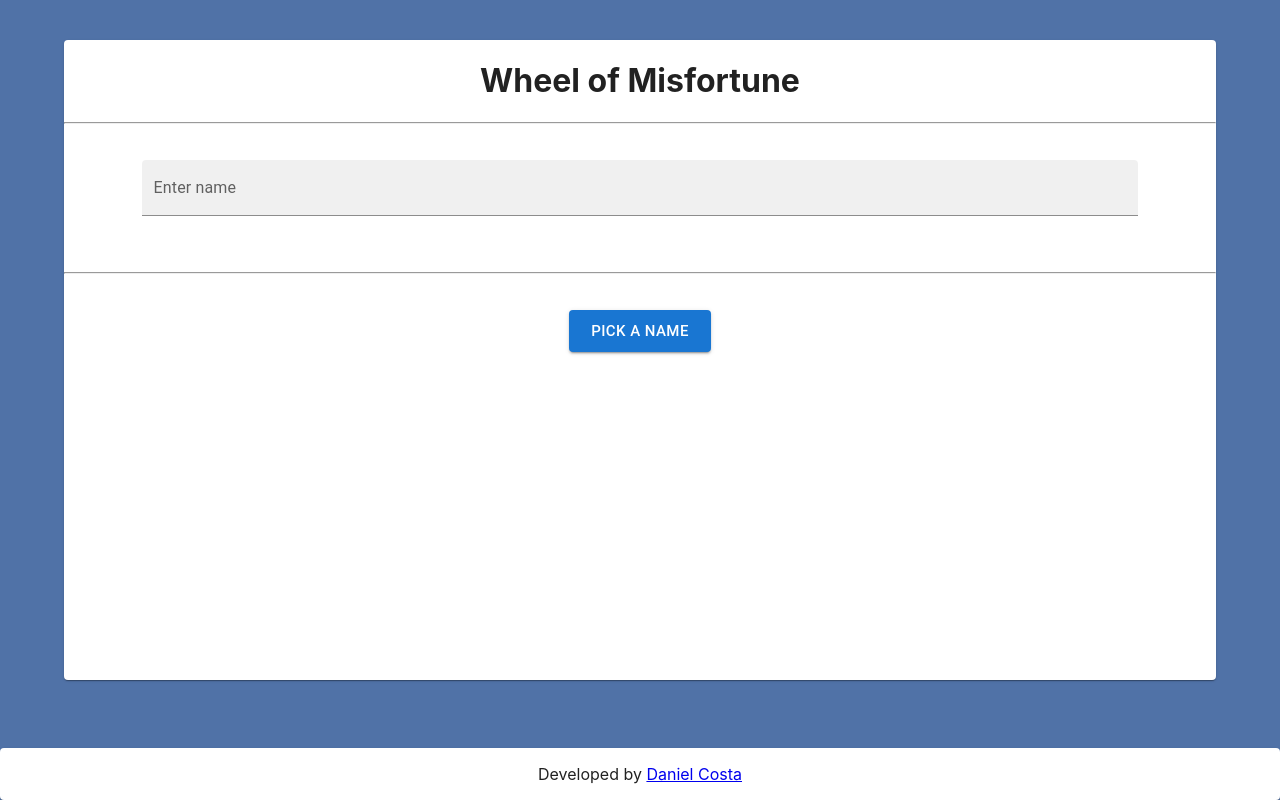
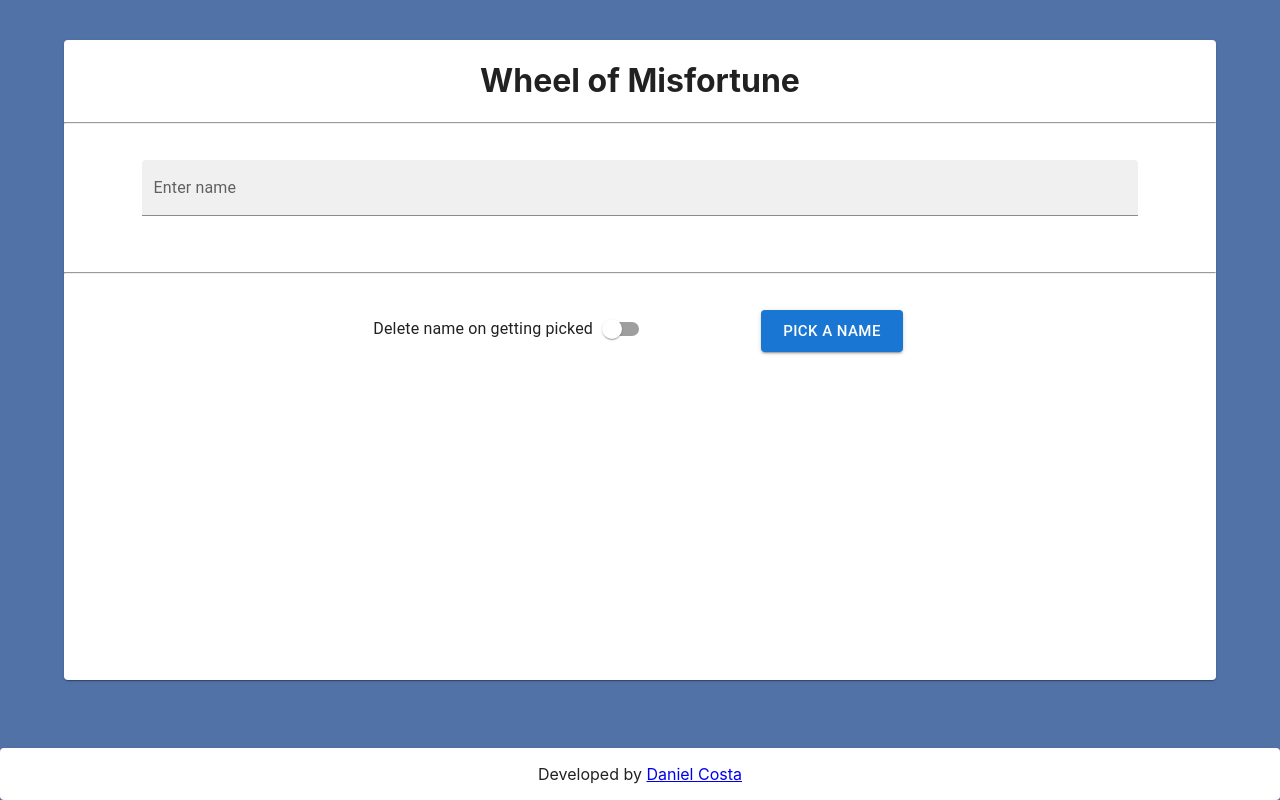
Before and after one commit to d4nielcosta/wheel-of-misfortune, a React (Create React App) app: page / in a window 1280 px wide. Built offline with nearby package versions, Linux system fonts and the light colour scheme.

Commit message:
Add delete on getting picked toggle

```diff
--- a/src/name-selector/index.tsx
+++ b/src/name-selector/index.tsx
@@ -5,8 +5,12 @@ import Paper from '@mui/material/Paper';
 import Avatar from '@mui/material/Avatar';
 import TextField from '@mui/material/TextField';
 import Button from '@mui/material/Button';
+import Switch from '@mui/material/Switch';
 
 import './index.css';
+import FormGroup from '@mui/material/FormGroup';
+import FormControlLabel from '@mui/material/FormControlLabel';
+import Grid from '@mui/material/Grid';
 
 interface ChipData {
     key: string;
@@ -20,14 +24,16 @@ const ListItem = styled('li')(({ theme }) => ({
 export default function ChipsArray() {
     const [chips, setChips] = React.useState<any[]>([]);
     const [nameToAdd, setNameToAdd] = React.useState(String);
-    const [namePicked, setNamePicked] = React.useState(String);
+    const [deleteOnPickToggle, setDeleteOnPickToggle] = React.useState(false);
+    const [namePicked, setNamePicked] = React.useState<ChipData | undefined>();
 
     const handleDelete = (chipToDelete: ChipData) => () => {
-        setChips((chips) => chips.filter((chip) => chip.key !== chipToDelete.key));
+        if (chipToDelete) {
+            setChips((chips) => chips.filter((chip) => chip.key !== chipToDelete.key));
+        }
     };
 
     const onKeyPress = (key: React.Key) => {
-        console.log(nameToAdd);
         if (key === 'Enter') {
             setChips((chips) => {
                 return [...chips, { key: nameToAdd, label: nameToAdd }];
@@ -38,7 +44,11 @@ export default function ChipsArray() {
     }
 
     const pickAName = () => {
-        setNamePicked(chips[Math.floor(Math.random() * chips.length)].label);
+        let pickedName = chips[Math.floor(Math.random() * chips.length)];
+        setNamePicked(pickedName);
+        if (deleteOnPickToggle) {
+            setChips((chips) => chips.filter((chip) => chip.key !== pickedName.key));
+        }
     };
 
     return (
@@ -75,9 +85,21 @@ export default function ChipsArray() {
             </Paper>
 
             <hr className="marginedHR" />
-            <Button variant="contained" size="large" onClick={pickAName}> Pick a Name </Button>
+
+            <Grid container>
+            <Grid item xs={6}>
+                    <FormGroup>
+                        <FormControlLabel control={<Switch />} label="Delete name on getting picked" labelPlacement="start" checked={deleteOnPickToggle} onChange={e => setDeleteOnPickToggle(!deleteOnPickToggle)} />
+                    </FormGroup>
+                </Grid>
+                <Grid item xs={4}>
+                    <Button variant="contained" size="large" onClick={pickAName}> Pick a Name </Button>
+                </Grid>
+
+            </Grid>
             <div className='centreGridCell'>
-                <h1 id='pickedName'>{namePicked}</h1>
+
+                <h1 id='pickedName'>{namePicked ? namePicked.label : ""}</h1>
             </div>
 
         </div >
--- a/tsconfig.json
+++ b/tsconfig.json
@@ -18,7 +18,7 @@
     "resolveJsonModule": true,
     "isolatedModules": true,
     "noEmit": true,
-    "jsx": "react-jsx"
+    "jsx": "preserve"
   },
   "include": [
     "src"
```
